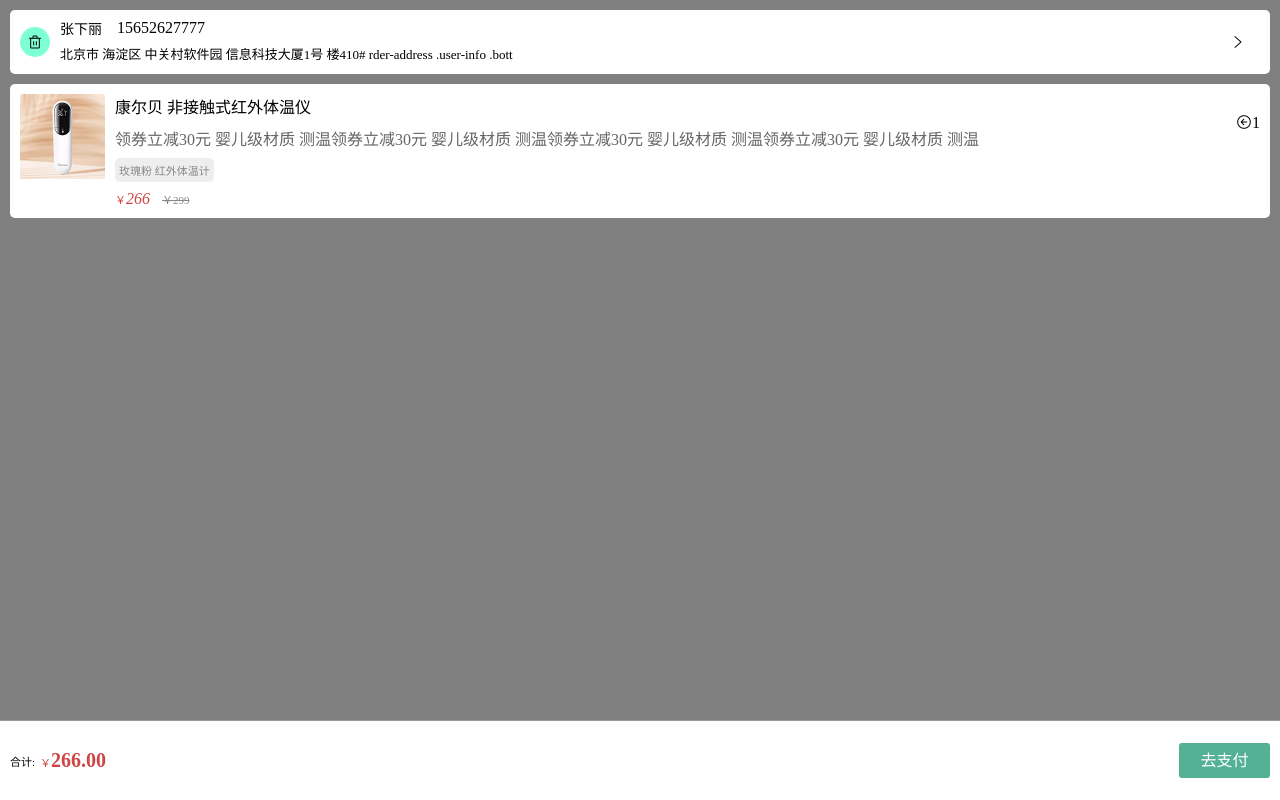
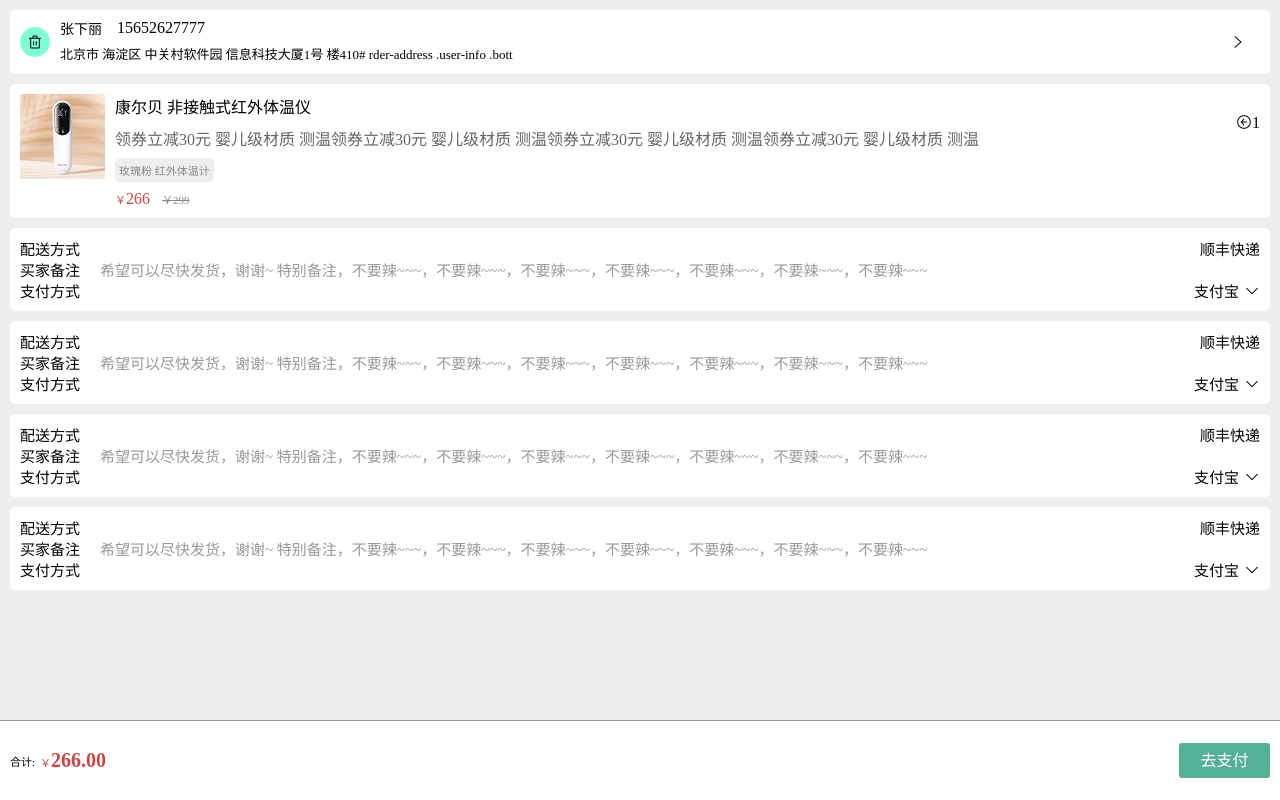
Before and after one commit to mxw2/webDemo, a plain HTML site: page MobileWeb/09-订单界面.html in a window 1280 px wide. Drawn offline with Linux system fonts and the light colour scheme.

Commit message:
小兔仙-订单详情页完毕

```diff
--- a/MobileWeb/09-订单界面.html
+++ b/MobileWeb/09-订单界面.html
@@ -5,6 +5,7 @@
     <meta charset="UTF-8">
     <meta name="viewport" content="width=device-width, initial-scale=1.0">
     <title>123</title>
+    <!-- html相关的注释 -->
     <link rel="stylesheet" href="./css/iconfont.css">
     <link rel="stylesheet" href="./css/base.css">
     <link rel="stylesheet" href="./css/order.css">
@@ -47,6 +48,77 @@
                 <i class="iconfont icon-arrow-left-circle"></i>1
             </div>
         </div>
+        <!-- 配送相关 -->
+        <div class="dilivery">
+            <ul>
+                <li>
+                    <h5>配送方式</h5>
+                    <p>顺丰快递</p>
+                </li>
+                <li>
+                    <h5>买家备注</h5>
+                    <p>希望可以尽快发货，谢谢~ 特别备注，不要辣~~~，不要辣~~~，不要辣~~~，不要辣~~~，不要辣~~~，不要辣~~~，不要辣~~~</p>
+                </li>
+                <li>
+                    <h5>支付方式</h5>
+                    <p>支付宝<i class="iconfont icon-arrow-down"></i></p>
+                </li>
+            </ul>
+        </div>
+
+        <!-- 配送相关 -->
+        <div class="dilivery">
+            <ul>
+                <li>
+                    <h5>配送方式</h5>
+                    <p>顺丰快递</p>
+                </li>
+                <li>
+                    <h5>买家备注</h5>
+                    <p>希望可以尽快发货，谢谢~ 特别备注，不要辣~~~，不要辣~~~，不要辣~~~，不要辣~~~，不要辣~~~，不要辣~~~，不要辣~~~</p>
+                </li>
+                <li>
+                    <h5>支付方式</h5>
+                    <p>支付宝<i class="iconfont icon-arrow-down"></i></p>
+                </li>
+            </ul>
+        </div>
+
+        <!-- 配送相关 -->
+        <div class="dilivery">
+            <ul>
+                <li>
+                    <h5>配送方式</h5>
+                    <p>顺丰快递</p>
+                </li>
+                <li>
+                    <h5>买家备注</h5>
+                    <p>希望可以尽快发货，谢谢~ 特别备注，不要辣~~~，不要辣~~~，不要辣~~~，不要辣~~~，不要辣~~~，不要辣~~~，不要辣~~~</p>
+                </li>
+                <li>
+                    <h5>支付方式</h5>
+                    <p>支付宝<i class="iconfont icon-arrow-down"></i></p>
+                </li>
+            </ul>
+        </div>
+
+        <!-- 配送相关 -->
+        <div class="dilivery">
+            <ul>
+                <li>
+                    <h5>配送方式</h5>
+                    <p>顺丰快递</p>
+                </li>
+                <li>
+                    <h5>买家备注</h5>
+                    <p>希望可以尽快发货，谢谢~ 特别备注，不要辣~~~，不要辣~~~，不要辣~~~，不要辣~~~，不要辣~~~，不要辣~~~，不要辣~~~</p>
+                </li>
+                <li>
+                    <h5>支付方式</h5>
+                    <p>支付宝<i class="iconfont icon-arrow-down"></i></p>
+                </li>
+            </ul>
+        </div>
     </div>
     <!-- 支付相关 -->
     <div class="payment">
--- a/MobileWeb/css/base.css
+++ b/MobileWeb/css/base.css
@@ -4,3 +4,16 @@
     /* 这个属性太重要了，你如果不设置，他会把整个元素拉伸宽度设置很宽 */
     box-sizing: border-box;
 }
+
+em, i {
+    font-style: normal;
+}
+
+h1,
+h2,
+h3,
+h4,
+h5,
+h6 {
+    font-weight: 400;
+}
--- a/MobileWeb/css/order.css
+++ b/MobileWeb/css/order.css
@@ -48,12 +48,13 @@
 }
 
 body {
-    background-color: gray;
+    background-color: #eee;
 }
 
 .main {
-    padding: 10px 10px 90px;
-    background-color: gray;
+    /* .payment.height(80px) + 10px(不用写，因为.main>div.margin-bottom=10px) */
+    padding: 10px 10px 80px;
+    background-color: #eee;
 }
 
 .main>div {
@@ -178,3 +179,33 @@ body {
     padding-top: 20px;
     text-align: center;
 }
+
+/*********************** 订单底部：配送信息相关 ***********************/
+
+.dilivery ul li {
+    display: flex;
+    justify-content: space-between;
+    list-style: none;
+}
+
+.dilivery ul li h5 {
+    /* display: inline-block; */
+    width: 70px;
+    font-size: 15px;
+}
+
+.dilivery ul li p {
+    font-size: 15px;
+}
+
+.dilivery ul li:nth-child(2) p {
+    /* 必须设置flex: 1，因为前边被"买家备注"用了，剩下的要给desc，否则布局有问题 */
+    flex: 1;
+    margin-left: 10px;
+    color: #999;
+}
+
+.dilivery ul li:nth-child(3) p i {
+    /* margin-top: 10px; */
+    margin-left: 5px;
+}
```
